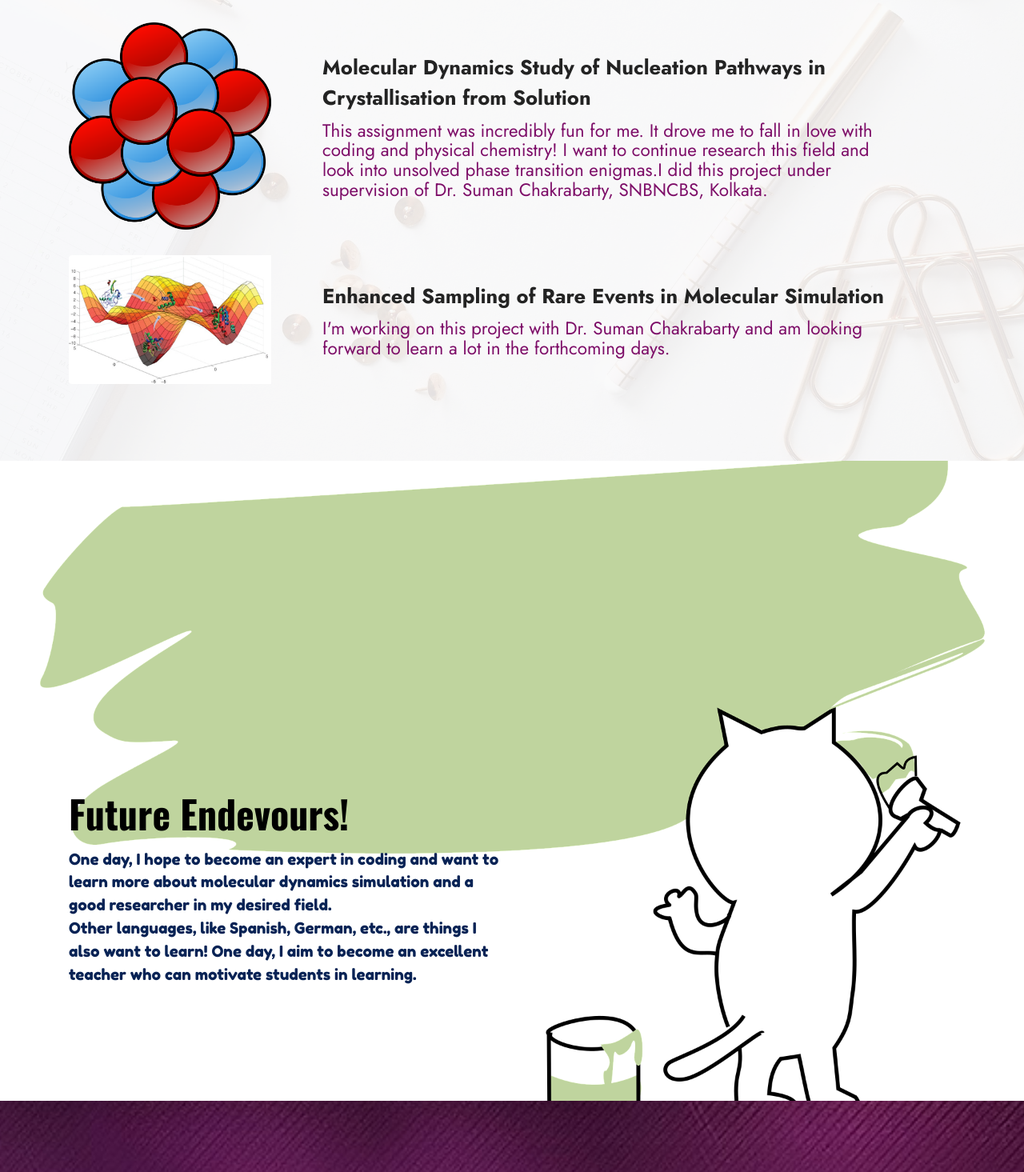
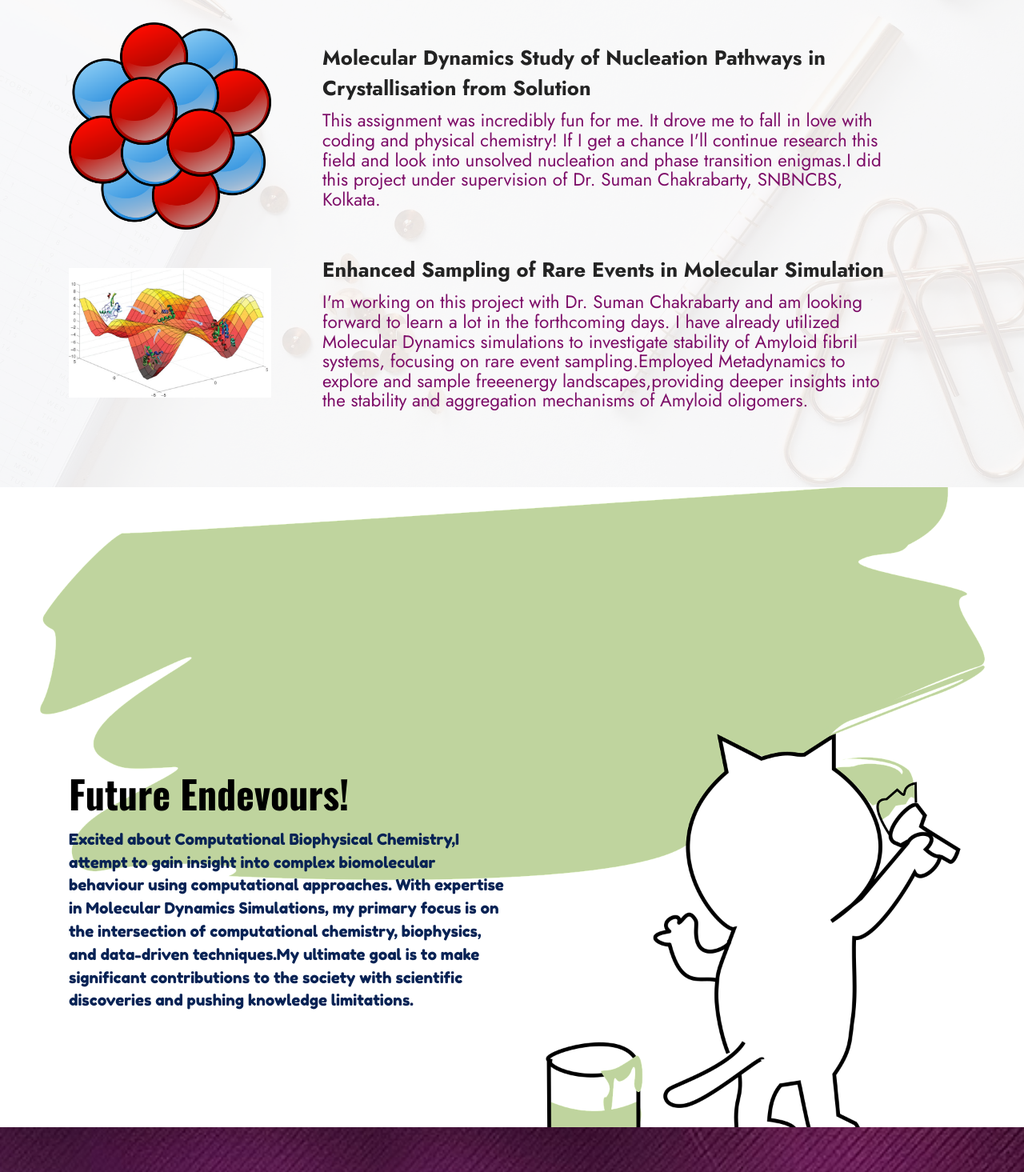
Before and after one commit to bsayari10/bsayari10, a plain HTML site: page index.html in a window 1280 px wide. Shown: the part 3140-4605 px from the top of the page at 80% size. Drawn offline with nearby package versions, Linux system fonts and the light colour scheme; files whose address does not match are found by name.

Commit message:
Update index.html

```diff
--- a/index.html
+++ b/index.html
@@ -249,7 +249,7 @@
                       I received a 97% in the Madhyamik 2016 exam, placing me fifth overall in West Bengal.
                       In 2018, I received a higher secondary grade point average of 95.8%. I then enrolled in the Physics Department at Jadavpur University.
                       I earned a Bachelor's degree in 2021 including an 8.77 cgpa.
-                      I am currently pursuing a master's degree at SNBNCBS and a project in computational chemistry.
+                      I have earned my master's degree at SNBNCBS with 86% marks and doing a project in computational Biophysics.
                       The three years I spent in Jadavpur (2018-2021) were some of the happiest in my life. Lionel Messi has a fanatic fan in me.
                       Since I was 14 years old, I have regarded him as my hero. December 18, 2022, was undoubtedly the happiest day of my life.</p>
                 </div>
@@ -312,13 +312,13 @@
                             <div class="row">
                                 <div class="col-12">
                                     <div class="top-line">
-                                        <h4 class="card-title mbr-fonts-style display-5"><strong>Molecular Dynamics    Study of Nucleation Pathways in Crystallisation from Solution</strong></h4>
+                                        <h4 class="card-title mbr-fonts-style display-5"><strong>Molecular Dynamics Study of Nucleation Pathways in Crystallisation from Solution</strong></h4>
                                         <p class="cost mbr-fonts-style display-5"></p>
                                     </div>
                                 </div>
                                 <div class="col-12">
                                     <div class="bottom-line">
-                                        <p class="mbr-text mbr-fonts-style m-0 display-1">This assignment was incredibly fun for me. It drove me to fall in love with coding and physical chemistry! I want to continue research this field and look into unsolved phase transition enigmas.I did this project under supervision of Dr. Suman Chakrabarty, SNBNCBS, Kolkata.</p>
+                                        <p class="mbr-text mbr-fonts-style m-0 display-1">This assignment was incredibly fun for me. It drove me to fall in love with coding and physical chemistry! If I get a chance I'll continue research this field and look into unsolved nucleation and phase transition enigmas.I did this project under supervision of Dr. Suman Chakrabarty, SNBNCBS, Kolkata.</p>
                                     </div>
                                 </div>
                             </div>
@@ -347,7 +347,7 @@
                                 <div class="col-12">
                                     <div class="bottom-line">
                                         <p class="mbr-text mbr-fonts-style m-0 display-1">
-                                            I'm working on this project with Dr. Suman Chakrabarty and am looking forward to learn a lot in the forthcoming days.</p>
+                                            I'm working on this project with Dr. Suman Chakrabarty and am looking forward to learn a lot in the forthcoming days. I have already utilized Molecular Dynamics simulations to investigate stability of Amyloid fibril systems, focusing on rare event sampling.Employed Metadynamics to explore and sample freeenergy landscapes,providing deeper insights into the stability and aggregation mechanisms of Amyloid oligomers.</p>
                                     </div>
                                 </div>
                             </div>
@@ -371,7 +371,7 @@
             <div class="content-wrap">
                 <h1 class="mbr-section-title mbr-fonts-style mbr-white mb-3 display-2"><strong>Future Endevours!</strong></h1>
 
-                <p class="mbr-fonts-style mbr-text mbr-white mb-3 display-7">One day, I hope to become an expert in coding and want to learn more about molecular dynamics simulation and a good researcher in my desired field.<br>Other languages, like Spanish, German, etc., are things I also want to learn! One day, I aim to become an excellent teacher who can motivate students in learning.<br></p>
+                <p class="mbr-fonts-style mbr-text mbr-white mb-3 display-7">Excited about Computational Biophysical Chemistry,I attempt to gain insight into complex biomolecular behaviour using computational approaches. With expertise in Molecular Dynamics Simulations, my primary focus is on the intersection of computational chemistry, biophysics, and data-driven techniques.My ultimate goal is to make significant contributions to the society with scientific discoveries and pushing knowledge limitations.<br></p>
 
 
             </div>
```
